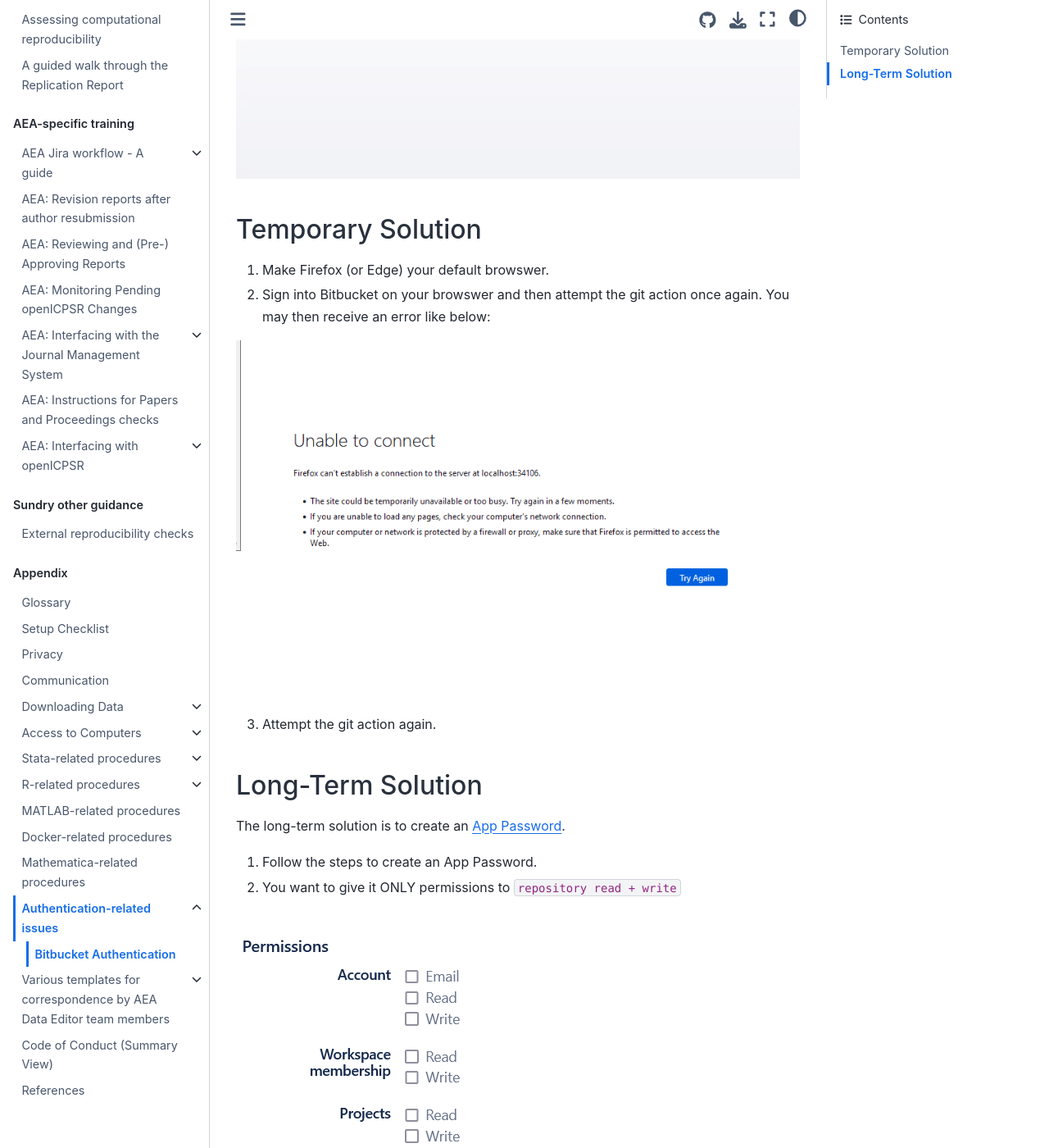
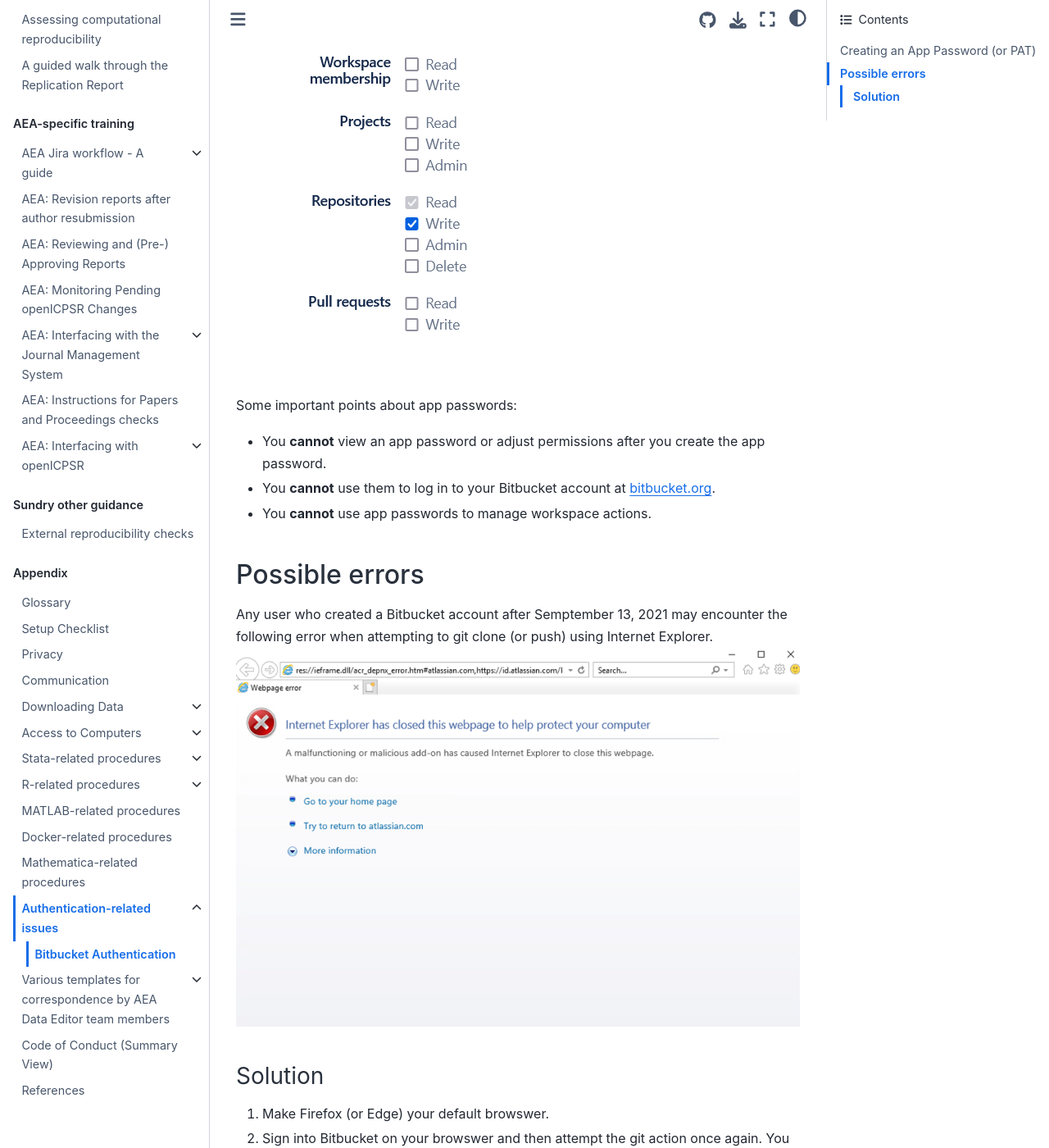
Before and after one commit to labordynamicsinstitute/ldilab-manual, a Jupyter Book: the page built from 97-01-Bitbucket-authentication.md, in a window 1280 px wide and 1400 px high, scrolled down 480 px. Shown: the whole window at 82% size. Built offline with Jupyter Book 1.0.4 settings and Sphinx 7.4.7 and the Sphinx Book theme 1.1.4, drawn with Linux system fonts in a browser that asks for light colours; some of the changed text lies outside the part shown.

Commit message:
Prioritized correct Bitbucket PAT solution

```diff
--- a/97-01-Bitbucket-authentication.md
+++ b/97-01-Bitbucket-authentication.md
@@ -1,19 +1,7 @@
 (bitbucket-authentication)=
 # Bitbucket Authentication
 
-Any user who created a Bitbucket account after Semptember 13, 2021 may encounter the following error when attempting to git clone (or push) using Internet Explorer.
-  ![Internet Explorer Error](images/Bitbucket_Error.png)
-
-## Temporary Solution
-
-1. Make Firefox (or Edge) your default browswer.
-2. Sign into Bitbucket on your browswer and then attempt the git action once again. You may then receive an error like below:
-
-  ![Second Error](images/Bitbucket_Error2.png)
-
-3. Attempt the git action again.
-
-## Long-Term Solution
+## Creating an App Password (or PAT)
 
 The long-term solution is to create an [App Password](https://support.atlassian.com/bitbucket-cloud/docs/app-passwords/).
 
@@ -27,3 +15,17 @@
 - You **cannot** view an app password or adjust permissions after you create the app password.
 - You **cannot** use them to log in to your Bitbucket account at bitbucket.org.
 - You **cannot** use app passwords to manage workspace actions.
+
+## Possible errors
+
+Any user who created a Bitbucket account after Semptember 13, 2021 may encounter the following error when attempting to git clone (or push) using Internet Explorer.
+  ![Internet Explorer Error](images/Bitbucket_Error.png)
+
+### Solution
+
+1. Make Firefox (or Edge) your default browswer.
+2. Sign into Bitbucket on your browswer and then attempt the git action once again. You may then receive an error like below:
+
+  ![Second Error](images/Bitbucket_Error2.png)
+
+3. Attempt the git action again.
```
